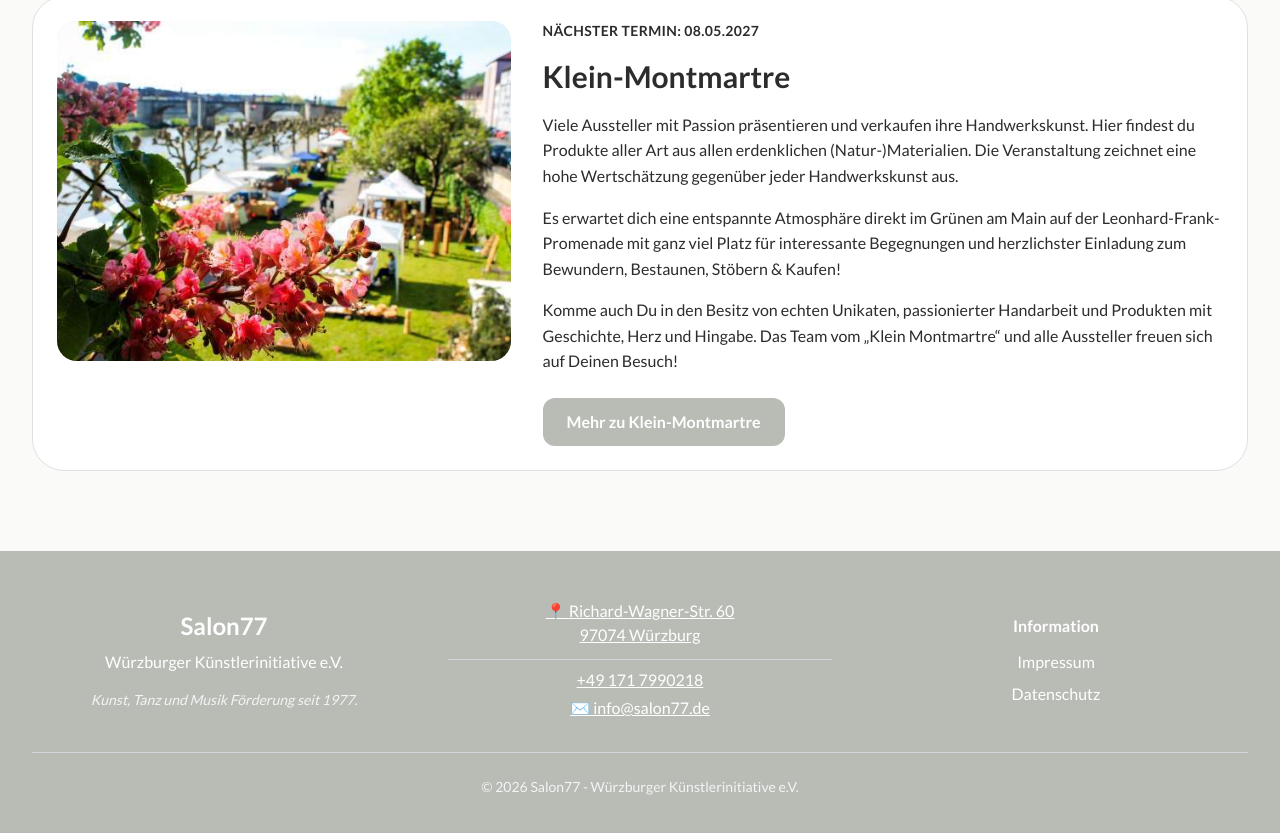
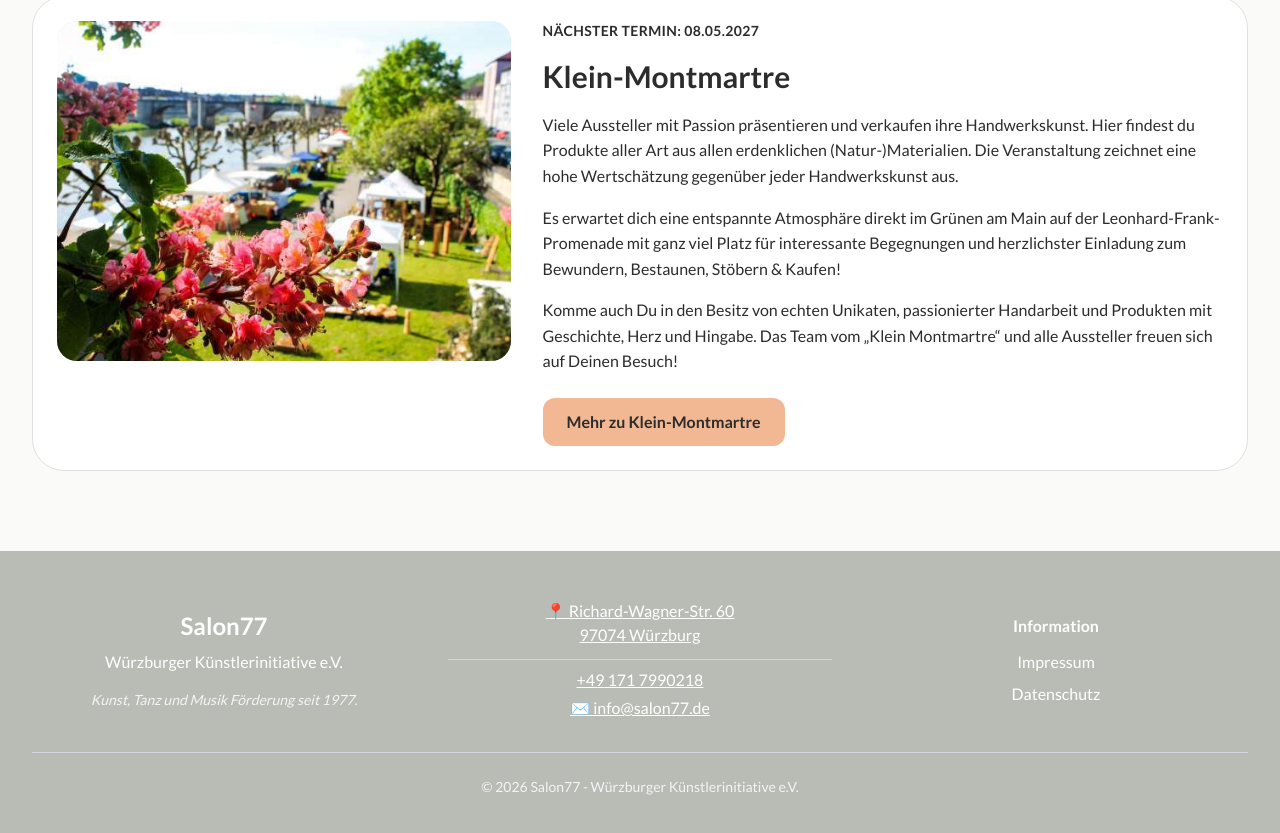
Before and after one commit to waynedevilliers/salon77, a Next.js app: page / in a window 1280 px wide. Shown: the part 957-1790 px from the top of the page. Built offline with nearby package versions, Linux system fonts and the light colour scheme.

Commit message:
Revert "style(home): Klein-Montmartre button back to the original taupe"
This reverts commit dddc345db2f6fc77106afbe40f9ec3acbaefa10b.

```diff
--- a/components/NextEvent.tsx
+++ b/components/NextEvent.tsx
@@ -65,11 +65,7 @@ export default function NextEvent({
           </p>
         ))}
         <div className="mt-auto pt-2">
-          <ActionLink
-            href={href}
-            className="px-6 py-3"
-            style={{ backgroundColor: 'var(--color-primary)', color: '#ffffff' }}
-          >
+          <ActionLink href={href} className="px-6 py-3">
             Mehr zu Klein-Montmartre
           </ActionLink>
         </div>
```
